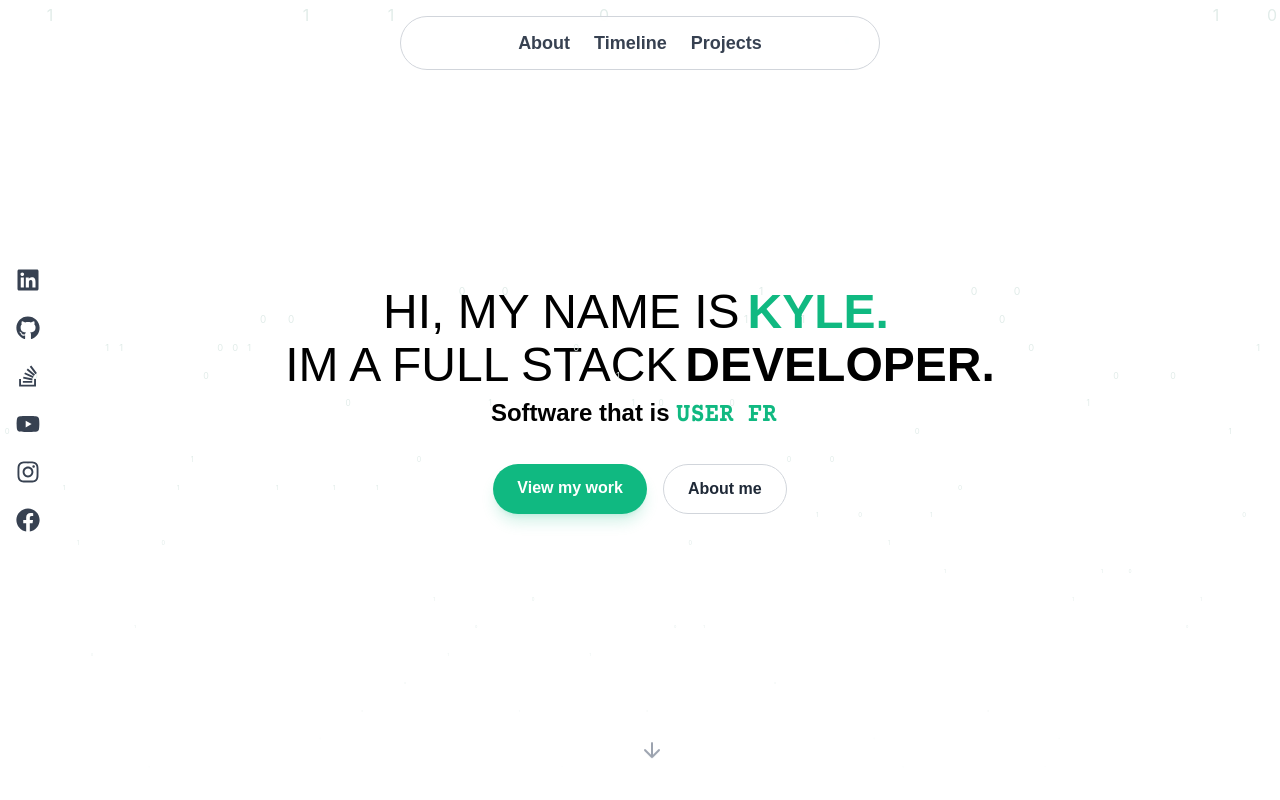
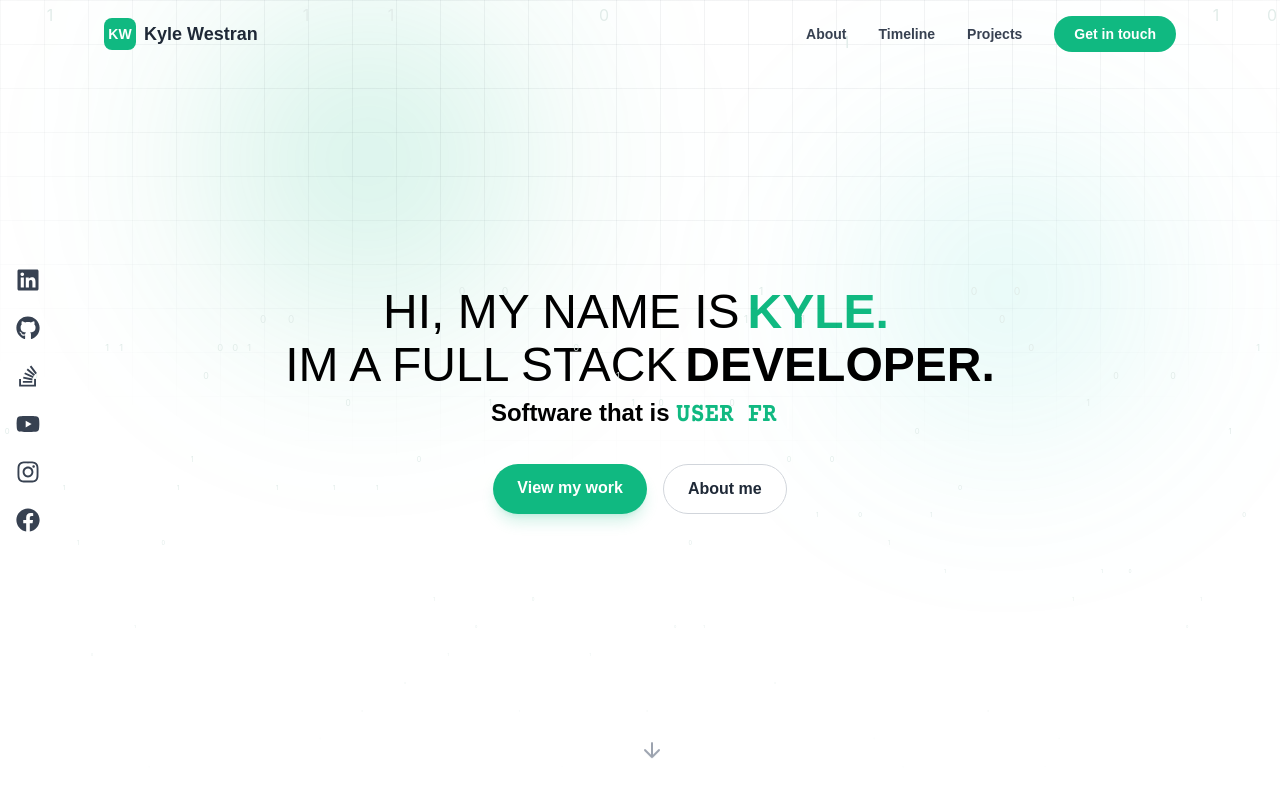
Before and after one commit to KyleJamesWestran/kylejameswestran.github.io, a React (Create React App) app: page / in a window 1280 px wide. Shown: the top 800 px of the page. Built offline with nearby package versions, Linux system fonts and the light colour scheme; a web font is replaced by a local one.

Commit message:
Add hero background glow/grid and redesign nav as sticky top bar
- Layered gradient glow + fading dot-grid behind hero
- Replaced floating pill nav with full-width sticky top bar
- Nav gains blur/border on scroll, adds Get in touch CTA

```diff
--- a/src/App.css
+++ b/src/App.css
@@ -59,3 +59,38 @@ html {
   font-weight: 400;
   font-style: normal;
 }
+
+.bg-grid {
+  background-image:
+    linear-gradient(to right, rgba(15, 23, 42, 0.05) 1px, transparent 1px),
+    linear-gradient(to bottom, rgba(15, 23, 42, 0.05) 1px, transparent 1px);
+  background-size: 44px 44px;
+  -webkit-mask-image: radial-gradient(ellipse 80% 60% at 50% 0%, #000 40%, transparent 100%);
+  mask-image: radial-gradient(ellipse 80% 60% at 50% 0%, #000 40%, transparent 100%);
+}
+
+.hero-glow::before,
+.hero-glow::after {
+  content: "";
+  position: absolute;
+  border-radius: 9999px;
+  filter: blur(90px);
+  z-index: -1;
+  pointer-events: none;
+}
+
+.hero-glow::before {
+  top: -10%;
+  left: 10%;
+  width: 480px;
+  height: 480px;
+  background: radial-gradient(circle, rgba(16, 185, 129, 0.25) 0%, rgba(16, 185, 129, 0) 70%);
+}
+
+.hero-glow::after {
+  top: 10%;
+  right: 5%;
+  width: 420px;
+  height: 420px;
+  background: radial-gradient(circle, rgba(45, 212, 191, 0.2) 0%, rgba(45, 212, 191, 0) 70%);
+}
--- a/src/App.jsx
+++ b/src/App.jsx
@@ -32,7 +32,8 @@ function App() {
         <Socials />
       </div>
 
-      <div className="flex items-center justify-center flex-col w-screen h-screen text-center px-6">
+      <div className="relative flex items-center justify-center flex-col w-screen h-screen text-center px-6 overflow-hidden hero-glow">
+        <div className="absolute inset-0 z-0 bg-grid" />
         <div className="absolute inset-0 z-0">
           <Raindrops />
         </div>
--- a/src/assets/components/Navigation.jsx
+++ b/src/assets/components/Navigation.jsx
@@ -3,9 +3,12 @@ import React, { useEffect, useState } from "react";
 const Navigation = () => {
   const [activeSection, setActiveSection] = useState("");
   const [menuOpen, setMenuOpen] = useState(false);
+  const [scrolled, setScrolled] = useState(false);
 
   useEffect(() => {
     const handleScroll = () => {
+      setScrolled(window.scrollY > 24);
+
       const sections = ["about", "timeline", "projects"];
       let current = "";
       for (const section of sections) {
@@ -29,40 +32,58 @@ const Navigation = () => {
   ];
 
   return (
-    <nav className="fixed top-4 left-1/2 transform -translate-x-1/2 z-50 bg-white/80 px-6 py-3 rounded-full border border-gray-300 backdrop-blur-sm"
-      style={{ width: "calc(100% - 32px)", maxWidth: 480 }}>
+    <nav
+      className={`fixed top-0 left-0 w-full z-50 transition-all duration-300 ${
+        scrolled ? "bg-white/80 backdrop-blur-md border-b border-gray-200 shadow-sm" : "bg-transparent border-b border-transparent"
+      }`}
+    >
+      <div className="max-w-6xl mx-auto flex items-center justify-between px-6 md:px-10 py-4">
+        <a href="#" className="flex items-center gap-2 main-font font-bold text-lg text-gray-800">
+          <span className="w-8 h-8 rounded-lg bg-emerald-500 text-white flex items-center justify-center text-sm">KW</span>
+          <span className="hidden sm:inline">Kyle Westran</span>
+        </a>
+
         {/* Desktop */}
-      <div className="hidden md:flex justify-center gap-6 items-center">
+        <div className="hidden md:flex items-center gap-8">
           {navItems.map(({ href, label }) => {
             const isActive = activeSection === href.replace("#", "");
             return (
               <a key={href} href={href}
-              className={`text-lg main-font font-bold transition ${isActive ? "text-emerald-500" : "text-gray-700 hover:text-emerald-600"}`}>
+                className={`main-font font-semibold text-sm transition ${isActive ? "text-emerald-500" : "text-gray-700 hover:text-emerald-600"}`}>
                 {label}
               </a>
             );
           })}
+          <a href="https://www.linkedin.com/in/kyle-westran-54ab78229/" target="_blank" rel="noopener noreferrer"
+            className="main-font font-semibold text-sm bg-emerald-500 hover:bg-emerald-600 text-white px-5 py-2 rounded-full transition-colors">
+            Get in touch
+          </a>
         </div>
-      {/* Mobile */}
-      <div className="flex md:hidden justify-between items-center">
-        <span className="main-font font-bold text-gray-700">KW</span>
-        <button onClick={() => setMenuOpen(o => !o)} className="text-gray-700 focus:outline-none">
+
+        {/* Mobile toggle */}
+        <button onClick={() => setMenuOpen(o => !o)} className="md:hidden text-gray-700 focus:outline-none" aria-label="Toggle menu">
           <div className="w-5 h-0.5 bg-gray-700 mb-1" />
           <div className="w-5 h-0.5 bg-gray-700 mb-1" />
           <div className="w-5 h-0.5 bg-gray-700" />
         </button>
       </div>
+
       {menuOpen && (
-        <div className="md:hidden flex flex-col gap-3 mt-3 pb-1">
+        <div className="md:hidden flex flex-col gap-1 px-6 pb-4 bg-white/95 backdrop-blur-md border-b border-gray-200">
           {navItems.map(({ href, label }) => {
             const isActive = activeSection === href.replace("#", "");
             return (
               <a key={href} href={href} onClick={() => setMenuOpen(false)}
-                className={`text-base main-font font-bold transition text-center py-1 ${isActive ? "text-emerald-500" : "text-gray-700"}`}>
+                className={`main-font font-semibold py-2 transition ${isActive ? "text-emerald-500" : "text-gray-700"}`}>
                 {label}
               </a>
             );
           })}
+          <a href="https://www.linkedin.com/in/kyle-westran-54ab78229/" target="_blank" rel="noopener noreferrer"
+            onClick={() => setMenuOpen(false)}
+            className="main-font font-semibold text-center bg-emerald-500 text-white px-5 py-2 rounded-full mt-2">
+            Get in touch
+          </a>
         </div>
       )}
     </nav>
```
Lines whose indentation alone changed are shown as unchanged.
